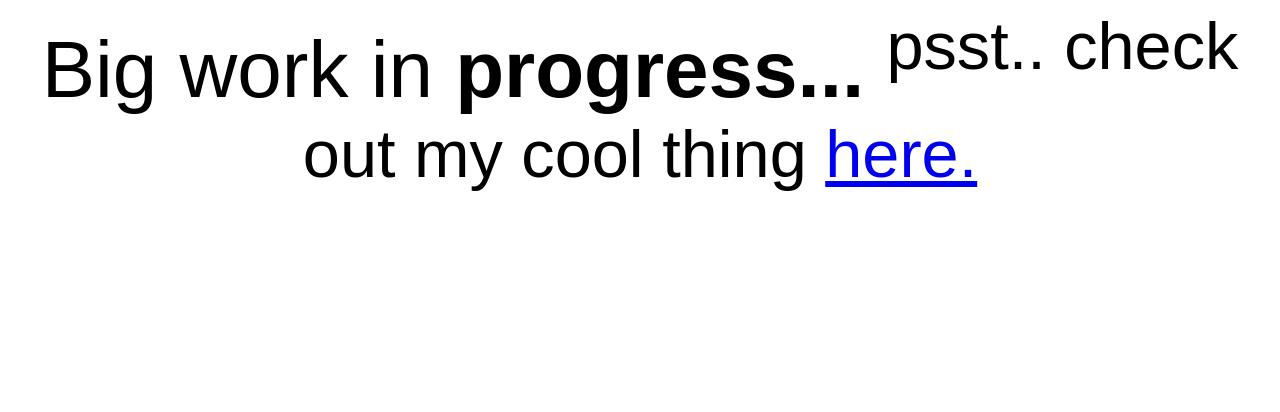
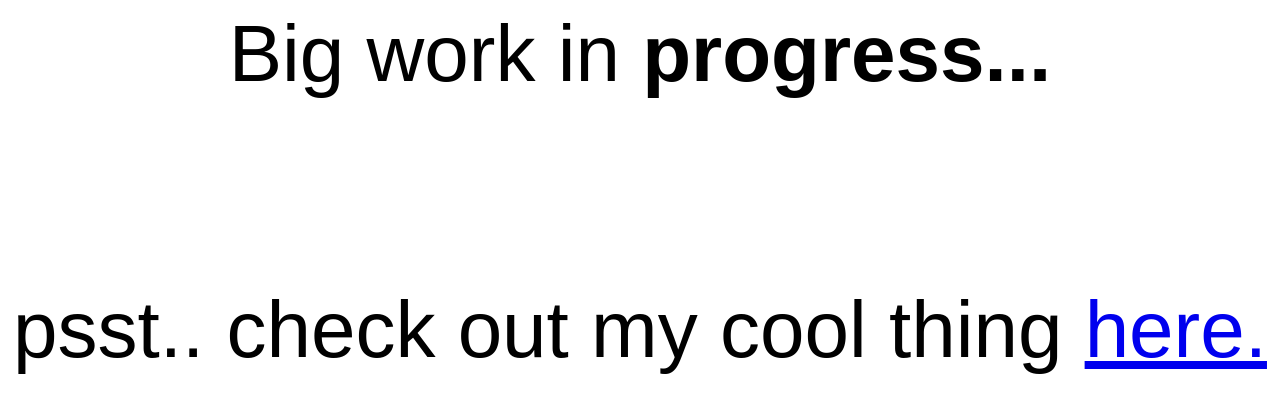
Before and after one commit to fenziie/fenziie.github.io, a plain HTML site: page index.html in a window 1280 px wide. Drawn offline with Linux system fonts and the light colour scheme.

Commit message:
Update index.html

```diff
--- a/index.html
+++ b/index.html
@@ -13,7 +13,7 @@
     </style>
   </head>
   <body>
-    Big work in <strong>progress...</strong>
-    <sup>psst.. check out my cool thing <a href='fenziie.github.io/fenziie-cli'>here.</a></sup>
+    Big work in <strong>progress...</strong><br><br><br>
+    psst.. check out my cool thing <a href='fenziie.github.io/fenziie-cli'>here.</a>
   </body>
 </html>
```
